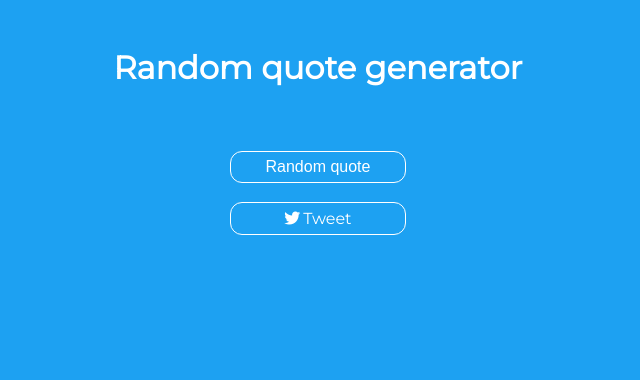
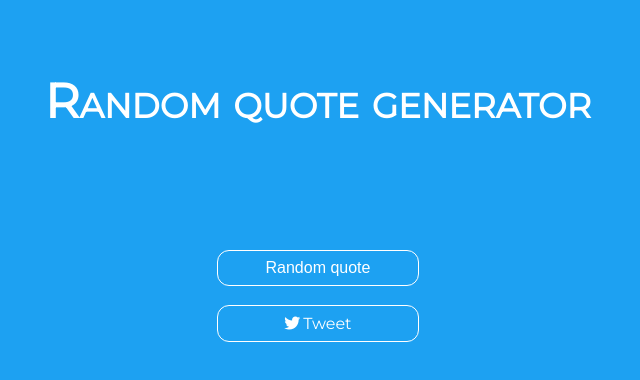
Before and after one commit to miloszpanas/Random_quote_generator, a website: page index.html in a window 1280 px wide. Shown: the whole page, without its empty margins (322-962 px from the left). Drawn offline with nearby package versions, Linux system fonts and the light colour scheme; no server answers.

Commit message:
Add styling

```diff
--- a/sass/style.scss
+++ b/sass/style.scss
@@ -10,13 +10,20 @@ html {
 main {
     text-align: center;
     header h1 {
-        margin: 1.5em 0 2em 0;
+        margin: 1.5em 0 2.5em 0;
+        font-size: 3em;
+        font-variant: small-caps;
     }
     div.box .quote {
         margin-bottom: 1em;
         font-style: italic;
+        font-size: 1.3em;
+    }
+    div.box .author {
+        font-size: 1em;
     }
     div {
+        margin-top: 5em;
         button.trigger {
             display: block;
             margin: 0 auto 1.2em;
@@ -25,8 +32,9 @@ main {
             background: none;
             color: white;
             font-size: 1em;
-            width: 14%;
-            padding: 0.37em;
+            width: 16%;
+            padding: 0.5em;
+            cursor: pointer;
         }
         a {
             display: inline-block;
@@ -34,8 +42,8 @@ main {
             color: #FFFFFF;
             border: 1px solid white;
             border-radius: 12px;
-            width: 14%;
-            padding: 0.37em;
+            width: 16%;
+            padding: 0.5em;
             font-size: 1em;
             font-style: normal;
         }
```
Also changed, not shown: css/style.css, 1 other file.
